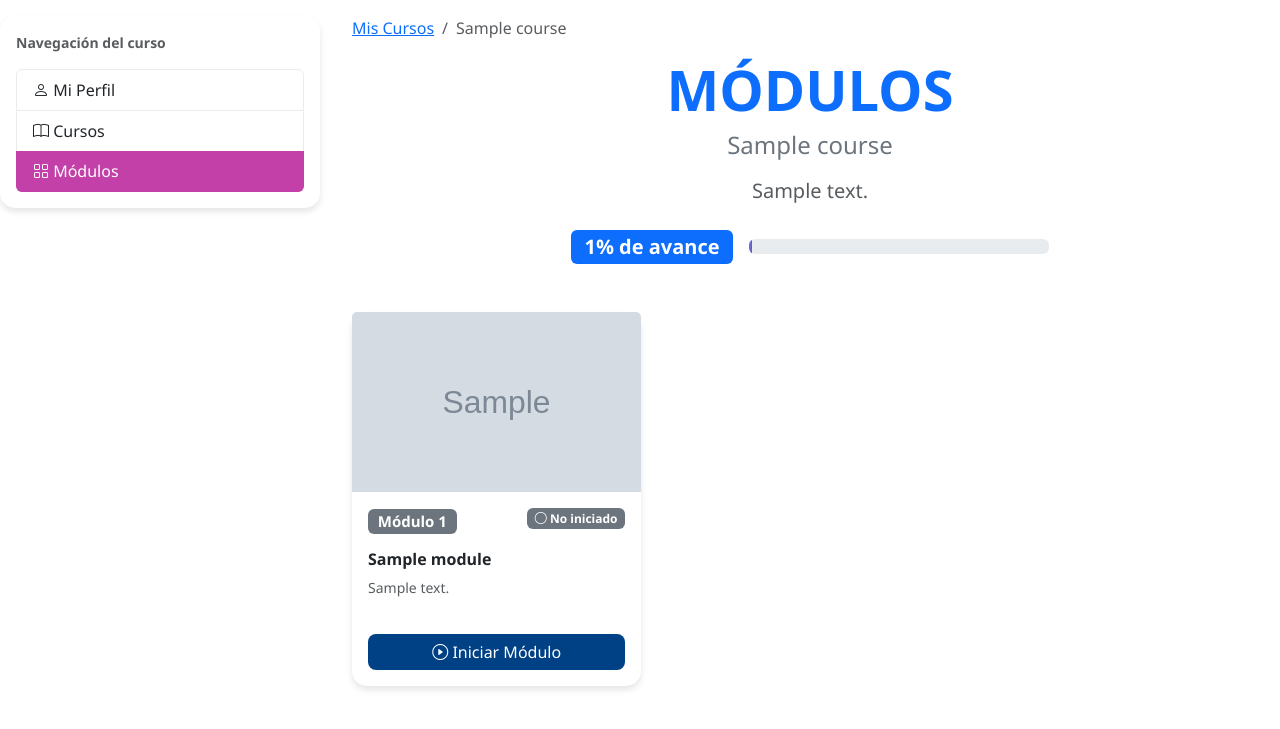
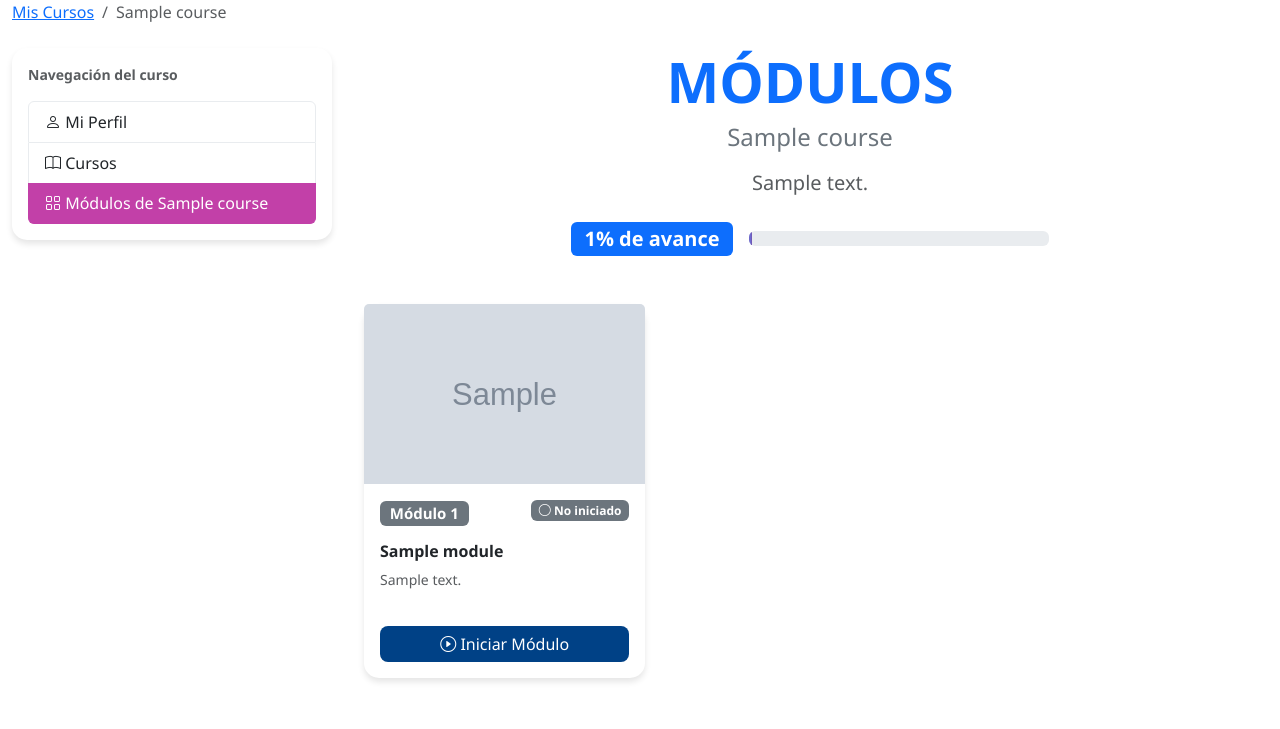
Before and after one commit to armandpiano/cursosFarmadec, a PHP site: the page made by src/Http/Views/modules.php in a window 1280 px wide. Shown: the top 729 px of the page. Run offline with PHP 8.4, Linux system fonts and the light colour scheme; tables that the repository leaves empty hold one stand-in row (values such as "Sample post"); the template is opened without the code that fills it: most values are stand-ins (such as "Sample title", 1, 10 or a date in 2020); grey boxes marked "Sample" are stand-in pictures; data that the repository does not hold is empty; some libraries are stand-ins or nearby versions.

Commit message:
Add course breadcrumb and context to modules sidebar

```diff
--- a/src/Http/Views/modules.php
+++ b/src/Http/Views/modules.php
@@ -57,6 +57,17 @@
 }
 </style>
 
+<div class="container-fluid">
+    <!-- Breadcrumb -->
+    <div class="mb-4">
+        <nav aria-label="breadcrumb">
+            <ol class="breadcrumb">
+                <li class="breadcrumb-item"><a href="<?php echo url('app'); ?>">Mis Cursos</a></li>
+                <li class="breadcrumb-item active"><?php echo htmlspecialchars($course->getTitle()); ?></li>
+            </ol>
+        </nav>
+    </div>
+
     <div class="inline-layout-wrapper mt-3">
         <div class="inline-layout-sidebar">
             <div class="sidebar-profile-menu card">
@@ -75,7 +86,7 @@
 
                         <a href="<?php echo url('course/' . $course->getId() . '/modules'); ?>"
                            class="list-group-item list-group-item-action active">
-                       <i class="bi bi-grid"></i> Módulos
+                           <i class="bi bi-grid"></i> Módulos de <?php echo htmlspecialchars($course->getTitle()); ?>
                         </a>
                     </div>
                 </div>
@@ -86,13 +97,6 @@
             <div class="container">
                 <div class="row mb-4">
                     <div class="col">
-                    <nav aria-label="breadcrumb">
-                        <ol class="breadcrumb">
-                            <li class="breadcrumb-item"><a href="<?php echo url('app'); ?>">Mis Cursos</a></li>
-                            <li class="breadcrumb-item active"><?php echo htmlspecialchars($courseData['title']); ?></li>
-                        </ol>
-                    </nav>
-
                         <!-- Título prominente MÓDULOS -->
                         <div class="text-center mb-4">
                             <h1 class="display-4 fw-bold text-primary">MÓDULOS</h1>
@@ -213,5 +217,6 @@
             </div>
         </div>
     </div>
+</div>
 <?php $content = ob_get_clean(); ?>
 <?php include __DIR__ . '/layout.php'; ?>
```
Lines whose indentation alone changed are shown as unchanged.
